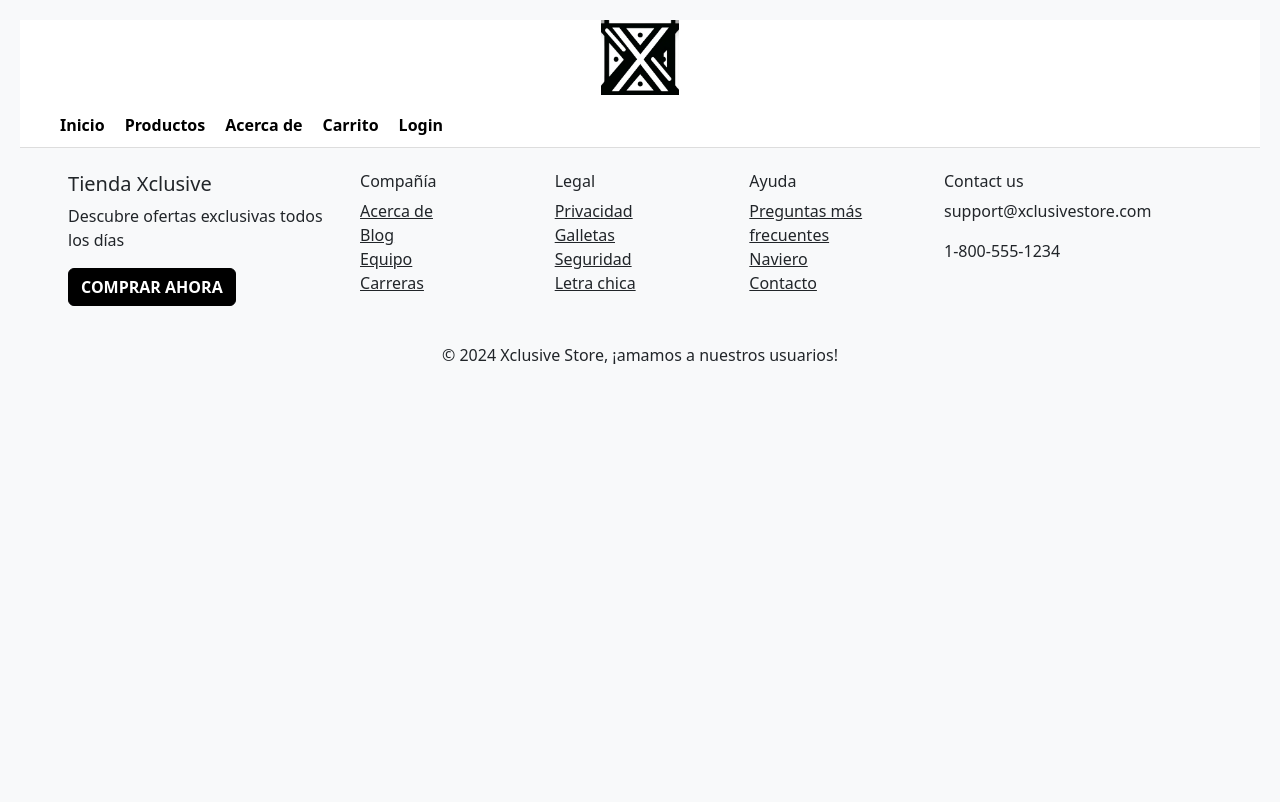
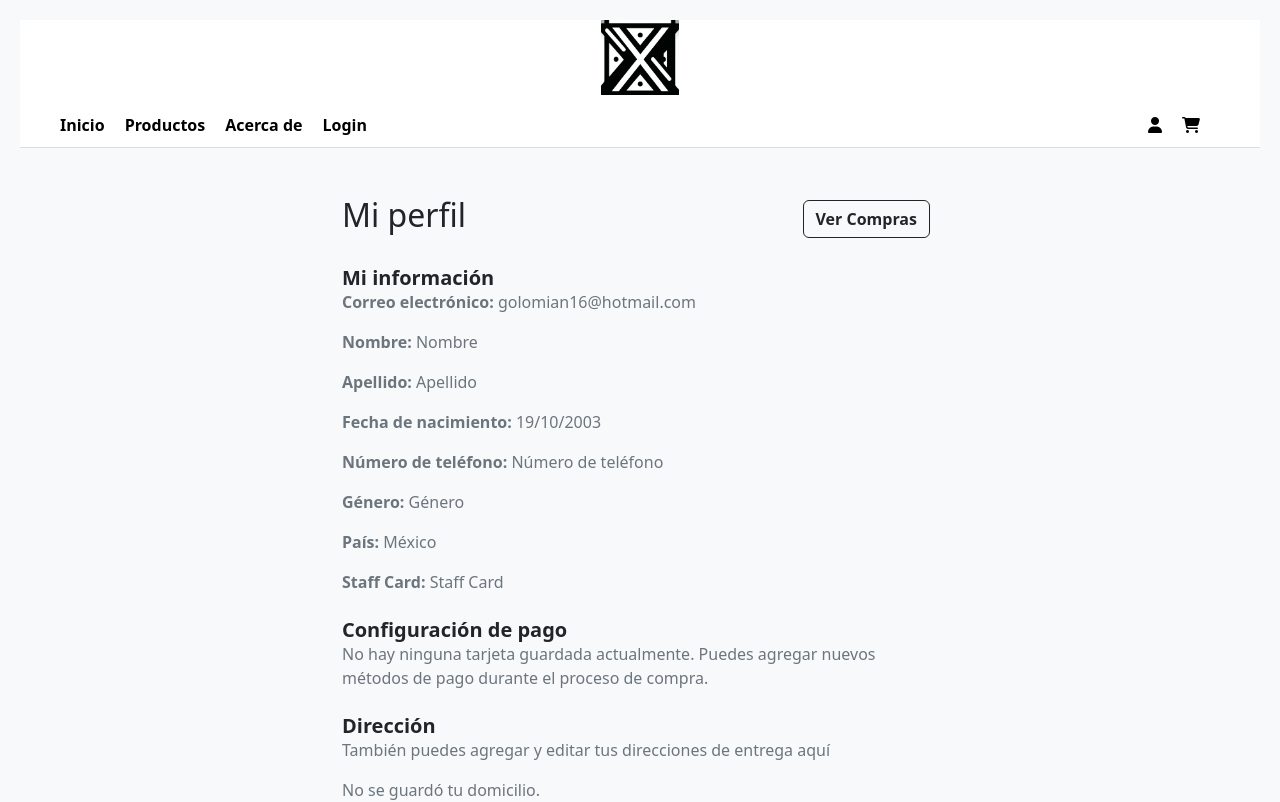
Before and after one commit to ForMyke/Web, a React (Create React App) app: page /perfil in a window 1280 px wide. Shown: the top 802 px of the page. Built offline with nearby package versions, Linux system fonts and the light colour scheme; no server answers; the HTML template or start-up script is replaced by a standard one.

Commit message:
Vistas User Completadas

```diff
--- a/package.json
+++ b/package.json
@@ -3,6 +3,7 @@
   "version": "0.1.0",
   "private": true,
   "dependencies": {
+    "@fortawesome/fontawesome-free": "^6.5.2",
     "@testing-library/jest-dom": "^5.17.0",
     "@testing-library/react": "^13.4.0",
     "@testing-library/user-event": "^13.5.0",
--- a/src/App.js
+++ b/src/App.js
@@ -13,6 +13,7 @@ import Inicio from "./components/Inicio";
 import Pago from "./components/Pago";
 import PasswordLogin from "./components/PasswordLogin";
 import ProductDetails from "./components/ProductDetails";
+import Perfil from "./components/Perfil";
 // Importaciones de funciones de Admin
 import AdminGraficas from "./componentsAdmin/AdminGraficas";
 import Administradores from "./componentsAdmin/Administradores";
@@ -37,6 +38,7 @@ const AppContent = ({ products }) => {
             element={<ProductDetails products={products} />}
           />
           <Route path="/acerca-de" element={<AcercaDe />} />
+          <Route path="/perfil" element={<Perfil />} />
           <Route path="/carrito" element={<Carrito />} />
           <Route path="/registro" element={<Registro />} />
           <Route path="/login" element={<Login />} />
--- a/src/components/Header.js
+++ b/src/components/Header.js
@@ -1,7 +1,7 @@
 import React from "react";
 import "bootstrap/dist/css/bootstrap.min.css";
 import { NavLink, Link } from "react-router-dom";
-import "../css/header.css";
+import "../css/header.css"; // Asegúrate de que este archivo importa Font Awesome
 
 const Header = () => {
   return (
@@ -29,18 +29,18 @@ const Header = () => {
           <NavLink to="/acerca-de" className="nav-link">
             Acerca de
           </NavLink>
-          <NavLink to="/carrito" className="nav-link">
-            Carrito
-          </NavLink>
+
           <NavLink to="/login" className="nav-link">
             Login
           </NavLink>
         </div>
         <div className="right-links d-flex align-items-center">
-          <span className="icon-placeholder">
+          <NavLink to="/perfil" className={"nav-link"}>
+            <i className="fas fa-user"></i> {/* Icono de perfil */}
+          </NavLink>
+          <NavLink to="/carrito" className="nav-link">
             <i className="fas fa-shopping-cart"></i>{" "}
-            {/* Icono de carrito de compras */}
-          </span>
+          </NavLink>
         </div>
       </div>
     </header>
--- a/src/components/Inicio.js
+++ b/src/components/Inicio.js
@@ -1,10 +1,8 @@
 import React, { useEffect, useState } from "react";
 import axios from "axios";
 import "bootstrap/dist/css/bootstrap.min.css";
-
 import "../css/inicio.css";
 import { Carousel, Alert } from "react-bootstrap";
-import "../css/inicio.css"; // Asegúrate de crear y usar este archivo CSS
 
 const Inicio = () => {
   const [products, setProducts] = useState([]);
@@ -26,6 +24,17 @@ const Inicio = () => {
     },
   ]);
 
+  const [timeLeft, setTimeLeft] = useState(() => {
+    const startTime = new Date();
+    const endTime = new Date(
+      startTime.getTime() +
+        7 * 24 * 60 * 60 * 1000 +
+        7 * 60 * 60 * 1000 +
+        30 * 60 * 1000
+    );
+    return endTime - startTime;
+  });
+
   useEffect(() => {
     axios
       .get("https://api.npoint.io/3dcbf4a923f9995e08c1")
@@ -38,7 +47,25 @@ const Inicio = () => {
       .catch((error) => {
         console.error("Error fetching products:", error);
       });
+
+    const intervalId = setInterval(() => {
+      setTimeLeft((prevTimeLeft) => prevTimeLeft - 1000);
+    }, 1000);
+
+    return () => clearInterval(intervalId);
   }, []);
+
+  const formatTime = (milliseconds) => {
+    const totalSeconds = Math.floor(milliseconds / 1000);
+    const seconds = totalSeconds % 60;
+    const totalMinutes = Math.floor(totalSeconds / 60);
+    const minutes = totalMinutes % 60;
+    const totalHours = Math.floor(totalMinutes / 60);
+    const hours = totalHours % 24;
+    const days = Math.floor(totalHours / 24);
+
+    return `${days}d ${hours}h ${minutes}m ${seconds}s`;
+  };
 
   return (
     <div className="inicio-container">
@@ -46,8 +73,8 @@ const Inicio = () => {
         Envío gratis para miembros en compras mayores a $999
       </Alert>
       <div className="flash-sale bg-dark text-white text-center py-2">
-        <h2 className="mb-0">Flash Sale: -20%</h2>
-        <p className="mb-0">¡No te lo pierdas! 00:02:58:42</p>
+        <h2 className="mb-0">Flash Sale en Tech 15%</h2>
+        <p className="mb-0">¡No te lo pierdas! {formatTime(timeLeft)}</p>
       </div>
       <Carousel>
         <Carousel.Item>
--- /dev/null
+++ b/src/components/Perfil.js
@@ -0,0 +1,120 @@
+import React from "react";
+import "bootstrap/dist/css/bootstrap.min.css";
+import "../css/perfil.css";
+
+const Perfil = ({ user }) => {
+  const handleLogout = () => {
+    // Lógica para cerrar sesión
+    console.log("Cerrar sesión");
+  };
+
+  const handleViewPurchases = () => {
+    // Lógica para ver compras realizadas
+    console.log("Ver compras realizadas");
+  };
+
+  return (
+    <div className="container mt-5 perfil-container">
+      <div className="d-flex justify-content-between align-items-center mb-4">
+        <h2>Mi perfil</h2>
+        <div>
+          <button
+            className="btn btn-outline-dark me-2"
+            onClick={handleViewPurchases}
+          >
+            Ver Compras
+          </button>
+        </div>
+      </div>
+
+      <div className=" mb-4">
+        <div className="card-body">
+          <h5 className="card-title">Mi información </h5>
+          <p className="card-text">
+            <strong>Correo electrónico: </strong>
+            {user.email}
+          </p>
+          <p className="card-text">
+            <strong>Nombre: </strong>
+            {user.firstName}
+          </p>
+          <p className="card-text">
+            <strong>Apellido: </strong>
+            {user.lastName}
+          </p>
+          <p className="card-text">
+            <strong>Fecha de nacimiento: </strong>
+            {user.birthDate}
+          </p>
+          <p className="card-text">
+            <strong>Número de teléfono: </strong>
+            {user.phoneNumber}
+          </p>
+          <p className="card-text">
+            <strong>Género: </strong>
+            {user.gender}
+          </p>
+          <p className="card-text">
+            <strong>País: </strong>
+            {user.country}
+          </p>
+          <p className="card-text">
+            <strong>Staff Card: </strong>
+            {user.staffCard}
+          </p>
+        </div>
+      </div>
+
+      <div className=" mb-4">
+        <div className="card-body">
+          <h5 className="card-title">Configuración de pago </h5>
+          <p className="card-text">
+            No hay ninguna tarjeta guardada actualmente. Puedes agregar nuevos
+            métodos de pago durante el proceso de compra.
+          </p>
+        </div>
+      </div>
+
+      <div className=" mb-4">
+        <div className="card-body">
+          <h5 className="card-title">Dirección </h5>
+          <p className="card-text">
+            También puedes agregar y editar tus direcciones de entrega aquí
+          </p>
+          <p className="card-text">No se guardó tu domicilio.</p>
+        </div>
+      </div>
+
+      <div className=" mb-4">
+        <div className="card-body">
+          <h5 className="card-title">Privacidad</h5>
+          <p className="card-text">
+            <a href="#">Cambiar contraseña</a>
+          </p>
+          <p className="card-text">
+            <a href="#">Ir a Mi portal de privacidad</a>
+          </p>
+        </div>
+        <button className="btn mt-5 btn-outline-dark" onClick={handleLogout}>
+          Cerrar Sesión
+        </button>
+      </div>
+    </div>
+  );
+};
+
+// Ejemplo de datos de usuario
+const user = {
+  email: "golomian16@hotmail.com",
+  firstName: "Nombre",
+  lastName: "Apellido",
+  birthDate: "19/10/2003",
+  phoneNumber: "Número de teléfono",
+  gender: "Género",
+  country: "México",
+  staffCard: "Staff Card",
+};
+
+const App = () => <Perfil user={user} />;
+
+export default App;
--- a/src/css/header.css
+++ b/src/css/header.css
@@ -1,3 +1,5 @@
+@import "~@fortawesome/fontawesome-free/css/all.min.css";
+
 .header-container {
   width: 100%;
   background-color: white;
--- /dev/null
+++ b/src/css/perfil.css
@@ -0,0 +1,21 @@
+.perfil-container {
+  max-width: 50%;
+  margin: 0 auto;
+}
+
+.card {
+  transition: none;
+  box-shadow: none;
+}
+
+.card:hover {
+  box-shadow: none;
+}
+
+a {
+  text-decoration: none;
+}
+
+a:hover {
+  text-decoration: underline;
+}
```
Also changed, not shown: 2 other files (tests, documents, lock files or other folders).
